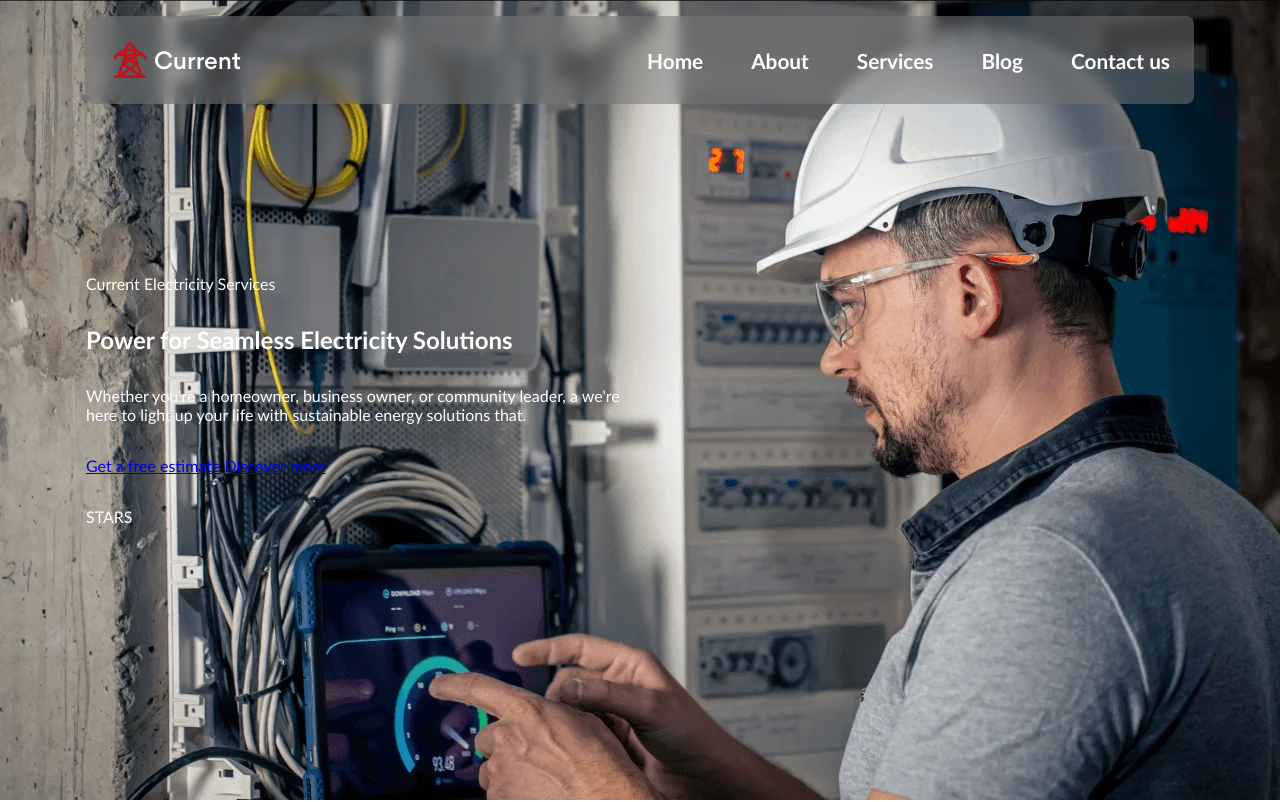
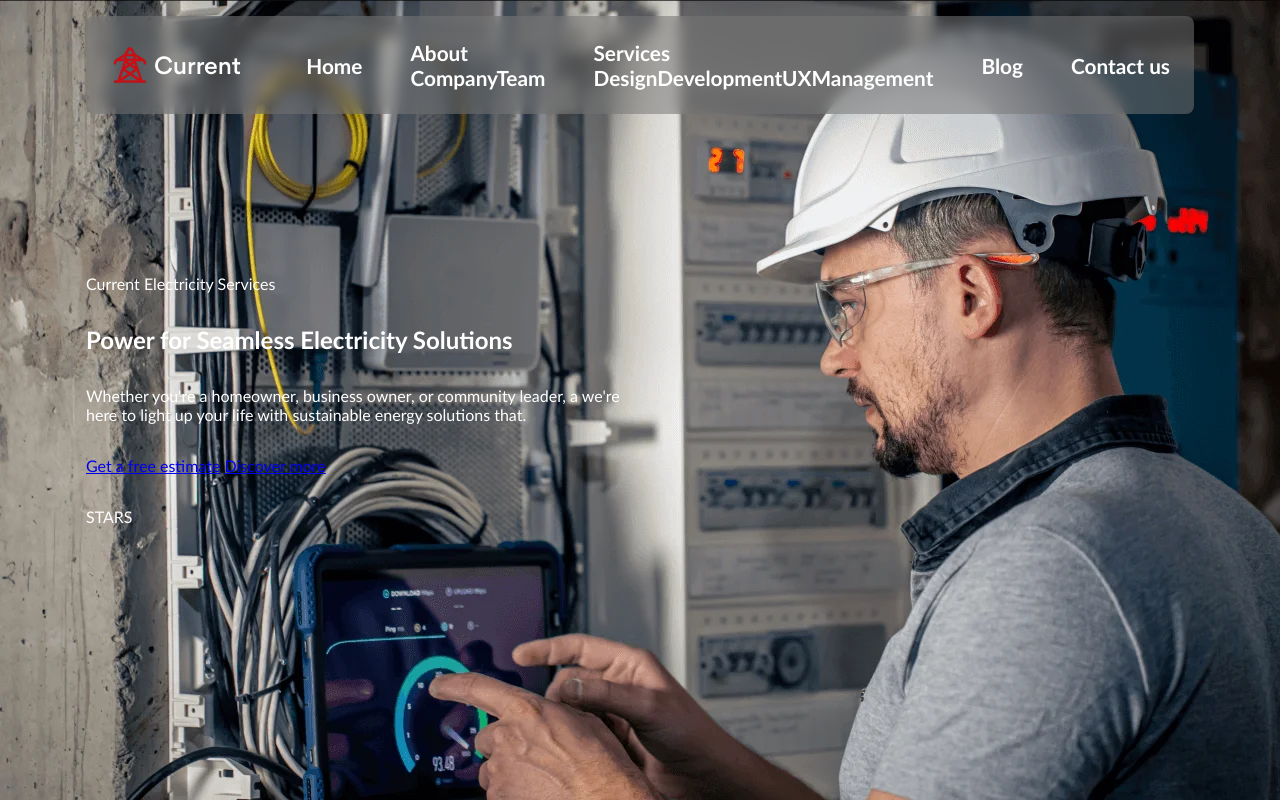
Before and after one commit to front-end-by-rimantas/55-grupe-teamwork, a website: page index.html in a window 1280 px wide. Shown: the top 802 px of the page. Drawn offline with Linux system fonts and the light colour scheme.

Commit message:
Header menu rendering

```diff
--- a/css/components/header.css
+++ b/css/components/header.css
@@ -39,31 +39,6 @@
   border: 1px solid #fff;
   padding: 0.3em;
   border-radius: 0.3em;
-}
-
-@media (min-width: 992px) {
-  .main-header {
-    background-color: transparent;
-  }
-  .main-header .header-content {
-    background-color: #7778;
-    backdrop-filter: blur(7px);
-    padding: 1.5rem;
-  }
-  .main-header.header-fixed {
-    background-color: #000;
-  }
-  .main-header.header-fixed .header-content {
-    background-color: inherit;
-    backdrop-filter: none;
-    padding: 1rem 0;
-  }
-  .main-header .main-nav {
-    display: flex;
-  }
-  .main-header .hamburger {
-    display: none;
-  }
 }
 
 .mobile-main-header {
@@ -151,3 +126,32 @@
   color: #fff;
   transition: all 0.3s;
 }
+
+@media (min-width: 992px) {
+  .main-header {
+    background-color: transparent;
+  }
+  .main-header .header-content {
+    background-color: #7778;
+    backdrop-filter: blur(7px);
+    padding: 1.5rem;
+  }
+  .main-header.header-fixed {
+    background-color: #000;
+  }
+  .main-header.header-fixed .header-content {
+    background-color: inherit;
+    backdrop-filter: none;
+    padding: 1rem 0;
+  }
+  .main-header .main-nav {
+    display: flex;
+  }
+  .main-header .hamburger {
+    display: none;
+  }
+
+  .mobile-main-header {
+    display: none;
+  }
+}
--- a/js/components/header.js
+++ b/js/components/header.js
@@ -13,7 +13,7 @@ export function header() {
         </header>
         <div class="mobile-main-header">
             <img class="logo" src="./img/logo.webp" alt="Logo">
-            ${headerMenu(headerMenuData)}
+            ${mobileHeaderMenu(headerMenuData)}
             ${detailsGroupWithIcons(contactInfoData)}
             ${detailsGroupWithIcons(ourLocationData)}
             ${detailsGroupForSocials(socialsData)}
@@ -44,6 +44,30 @@ export function header() {
 }
 
 function headerMenu(data) {
+    let HTML = '';
+
+    for (const link of data) {
+        if (link.subMenu) {
+            let subMenuHTML = '';
+
+            for (const subLink of link.subMenu) {
+                subMenuHTML += `<a class="link" href="${subLink.href}">${subLink.text}</a>`;
+            }
+
+            HTML += `
+                <div>
+                    <a class="link" href="${link.href}">${link.text}</a>
+                    <div>${subMenuHTML}</div>
+                </div>`;
+        } else {
+            HTML += `<a class="link" href="${link.href}">${link.text}</a>`;
+        }
+    }
+
+    return `<nav class="main-nav">${HTML}</nav>`;
+}
+
+function mobileHeaderMenu(data) {
     let HTML = '';
 
     for (const link of data) {
--- a/js/data/headerData.js
+++ b/js/data/headerData.js
@@ -1,11 +1,26 @@
 export const headerMenuData = [
     { href: '#', text: 'Home' },
-    { href: '#', text: 'About' },
-    { href: '#', text: 'Services' },
+    {
+        href: '#',
+        text: 'About',
+        subMenu: [
+            { href: '#', text: 'Company' },
+            { href: '#', text: 'Team' },
+        ],
+    },
+    {
+        href: '#',
+        text: 'Services',
+        subMenu: [
+            { href: '#', text: 'Design' },
+            { href: '#', text: 'Development' },
+            { href: '#', text: 'UX' },
+            { href: '#', text: 'Management' },
+        ],
+    },
     { href: '#', text: 'Blog' },
     { href: '#', text: 'Contact us' },
 ];
-
 
 export const contactInfoData = {
     title: 'Contact info',
```
